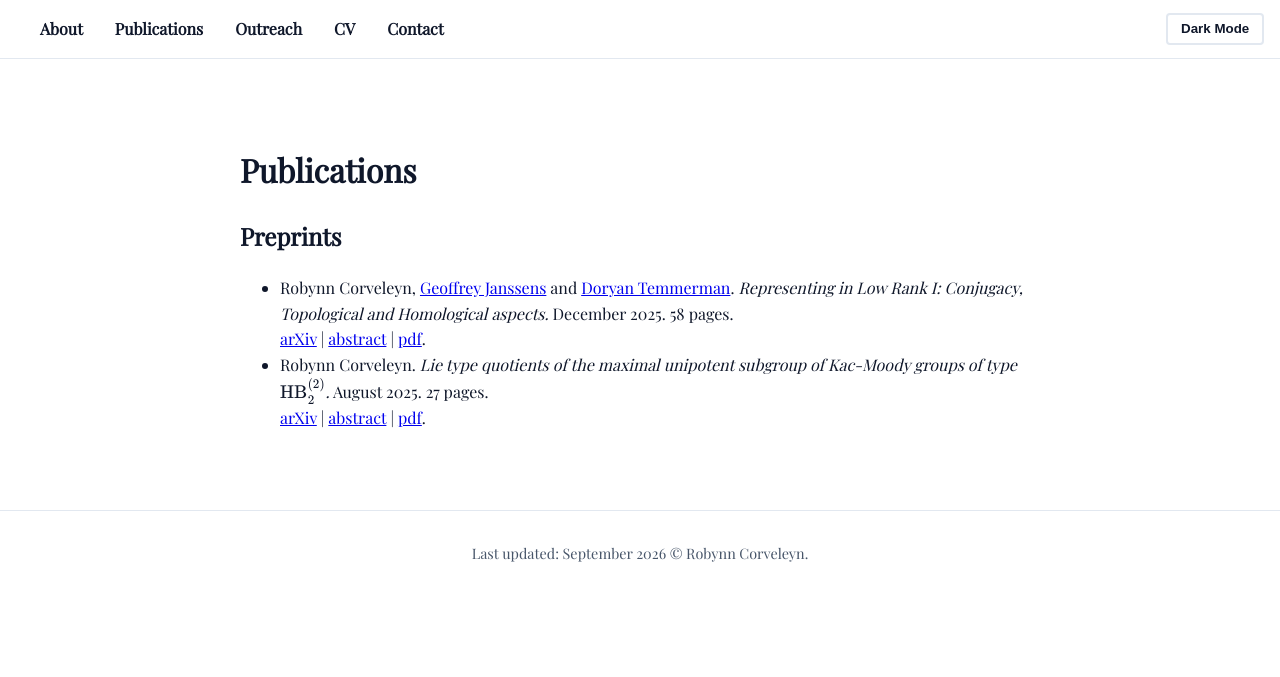
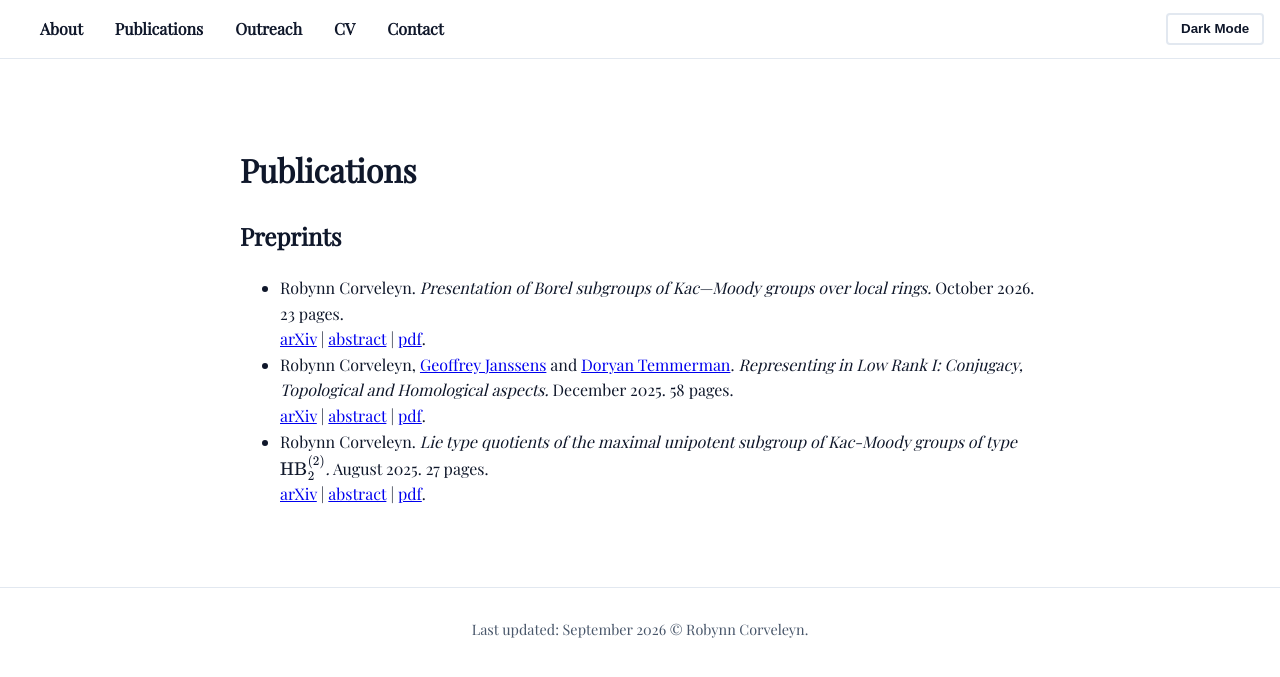
Before and after one commit to robynn-corveleyn/robynn-corveleyn.github.io, a Jekyll site: the page built from publications/index.md, in a window 1280 px wide. Shown: the top 677 px of the page. Built offline with Jekyll 4.4.1, drawn with Linux system fonts in a browser that asks for light colours; formulas are drawn with MathJax 3.

Commit message:
Update index.md

```diff
--- a/publications/index.md
+++ b/publications/index.md
@@ -10,6 +10,16 @@ description: Click here for an overview of Robynn's publications
     <section>
       <h2>Preprints</h2>
       <ul>
+        <li>
+          Robynn Corveleyn. <i>Presentation of Borel subgroups of Kac—Moody groups over local rings.</i> October 2026. 23 pages.<br>
+          <a href="https://arxiv.org/abs/2610.05224" target="_blank" rel="noopener">arXiv</a> |
+          <a href="#" class="abstract-toggle">abstract</a>
+          <div class="abstract-text">
+            <p>IWe obtain presentations of Borel subgroups of certain Chevalley groups and Kac--Moody groups of simply laced type. More precisely, we show that Borel subgroups of simply laced Chevalley groups over a commutative, unital ring (satisfying a minor technical condition), are the amalgamated product of their rank $2$ subgroups, generalising a result of Tits over fields (different from $\mathbb{F}_2$). We moreover show that Borel subgroups of Kac--Moody groups over local Bézout domains also have a presentation as an amalgamated product of their rank $2$ subgroups as soon as this holds for their rank $3$ subgroups. In particular we deduce that Borel subgroups of simply laced Kac--Moody groups over a local Bézout domain (with residue field different from $\mathbb{F}_2$) have such a presentation if and only if they are of $3$-spherical type. </p>
+
+          </div> | <a href="{{ '/assets/files/KMSLocalRingsSimplyLaced.pdf' | relative_url }}" target="_blank" rel="opener">
+    pdf</a>.
+        </li>
         <li>
           Robynn Corveleyn, <a href="https://geoffreyjanssens.github.io/" target="_blank" rel="noopener"> Geoffrey Janssens</a> and <a href="https://researchportal.vub.be/nl/persons/doryan-temmerman/" target="_blank" rel="noopener"> Doryan Temmerman</a>. <i>Representing in Low Rank I: Conjugacy, Topological and Homological aspects.</i> December 2025. 58 pages.<br>
           <a href="https://arxiv.org/abs/2512.22052" target ="_blank" rel="noopener">arXiv</a> |
```
